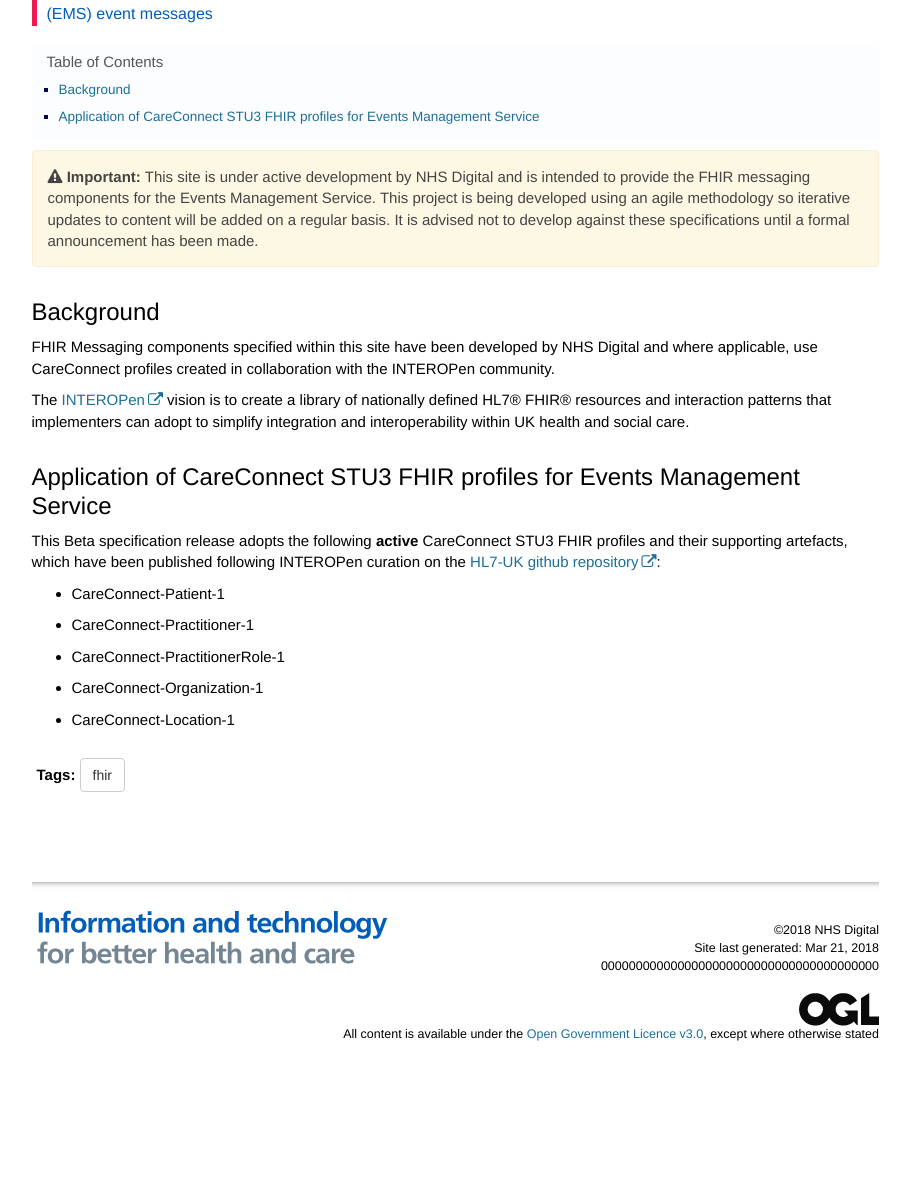
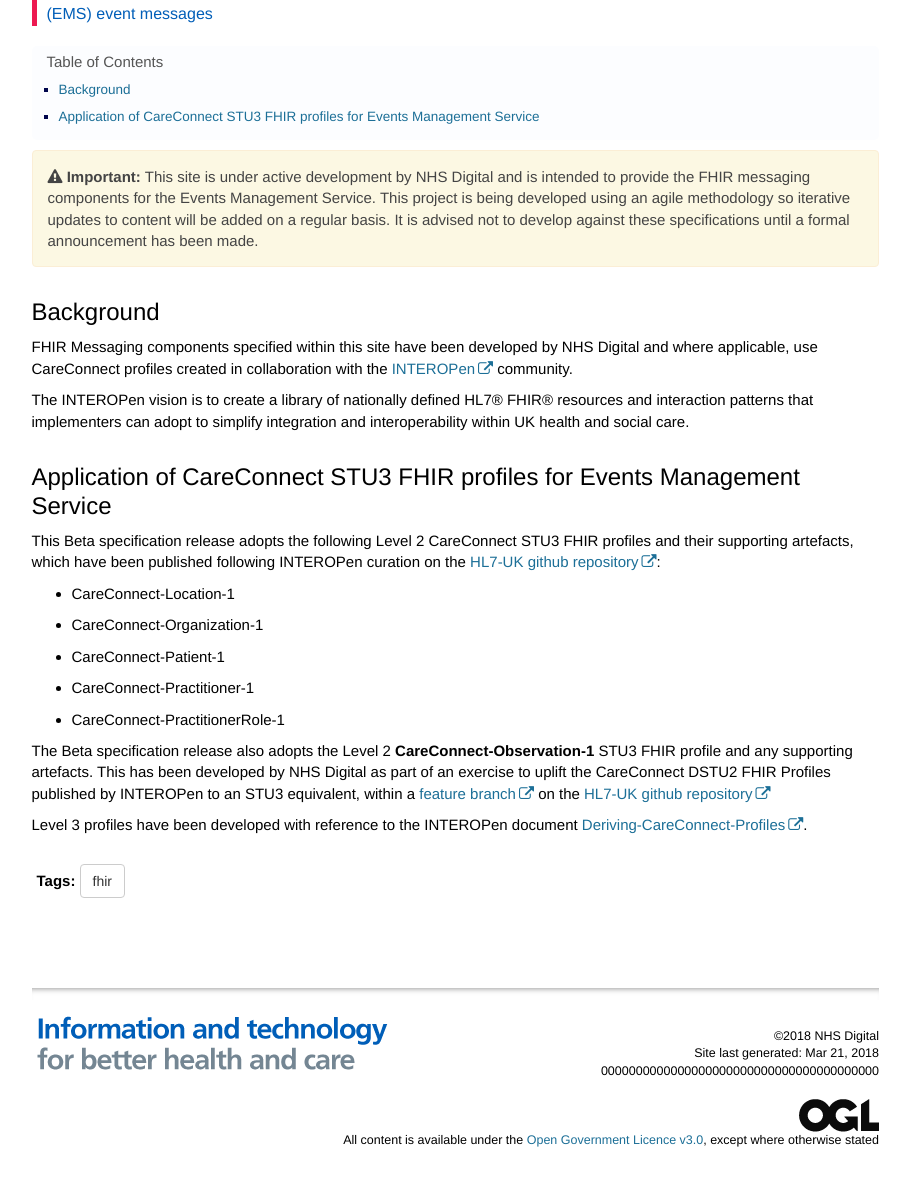
Before and after one commit to nhsconnect/Events-Management, a Jekyll site: the page built from pages/explore/explore_careconnect.md, in a window 1280 px wide and 1385 px high, cut to the strip 175-1361 px from the top of the window. Shown: the whole strip, without its empty margins (331-1241 px from the left). Built offline with Jekyll 4.4.1, drawn with Linux system fonts in a browser that asks for light colours; nearby versions of some CDN libraries; comment, search, counter and statistics services are not loaded.

Commit message:
CareConnect clarification

```diff
--- a/_data/sidebars/overview_sidebar.yml
+++ b/_data/sidebars/overview_sidebar.yml
@@ -37,6 +37,9 @@
       output: web
     - title: Event Header Design
       url: /explore_event_header_design.html
+      output: web
+    - title: CareConnect
+      url: /explore_careconnect.html
       output: web
 #    - title: FHIR Profiles
 #      url: /explore_fhir_profiles.html
--- a/pages/explore/explore_careconnect.md
+++ b/pages/explore/explore_careconnect.md
@@ -10,16 +10,21 @@
 {% include important.html content="This site is under active development by NHS Digital and is intended to provide the FHIR messaging components for the Events Management Service. This project is being developed using an agile methodology so iterative updates to content will be added on a regular basis. It is advised not to develop against these specifications until a formal announcement has been made." %}
 
 ## Background ##
-FHIR Messaging components specified within this site have been developed by NHS Digital and where applicable, use CareConnect profiles created in collaboration with the INTEROPen community.
+FHIR Messaging components specified within this site have been developed by NHS Digital and where applicable, use CareConnect profiles created in collaboration with the [INTEROPen](http://interopen.org) community.
 
-The [INTEROPen](http://interopen.org) vision is to create a library of nationally defined HL7® FHIR® resources and interaction patterns that implementers can adopt to simplify integration and interoperability within UK health and social care.
+The INTEROPen vision is to create a library of nationally defined HL7® FHIR® resources and interaction patterns that implementers can adopt to simplify integration and interoperability within UK health and social care.
 
 ## Application of CareConnect STU3 FHIR profiles for Events Management Service ##
 
-This Beta specification release adopts the following **active** CareConnect STU3 FHIR profiles and their supporting artefacts, which have been published following INTEROPen curation on the [HL7-UK github repository](https://github.com/HL7-UK/CareConnect-profiles-STU3/):
+This Beta specification release adopts the following Level 2 CareConnect STU3 FHIR profiles and their supporting artefacts, which have been published following INTEROPen curation on the [HL7-UK github repository](https://github.com/HL7-UK/CareConnect-profiles-STU3/):
 
+- CareConnect-Location-1
+- CareConnect-Organization-1
 - CareConnect-Patient-1
 - CareConnect-Practitioner-1
 - CareConnect-PractitionerRole-1
-- CareConnect-Organization-1
-- CareConnect-Location-1
+
+
+The Beta specification release also adopts the Level 2 **CareConnect-Observation-1** STU3 FHIR profile and any supporting artefacts. This has been developed by NHS Digital as part of an exercise to uplift the CareConnect DSTU2 FHIR Profiles published by INTEROPen to an STU3 equivalent, within a [feature branch](https://github.com/HL7-UK/CareConnect-profiles/tree/feature/interopen) on the [HL7-UK github repository](https://github.com/HL7-UK/CareConnect-profiles-STU3)
+
+Level 3 profiles have been developed with reference to the INTEROPen document [Deriving-CareConnect-Profiles](https://docs.google.com/document/d/1Fe6_w78BiNKwAnmsJi0-oQe7TRc2VpFqUQGpdpbkn7s/edit#heading=h.v4n7w91x36ud).
```
